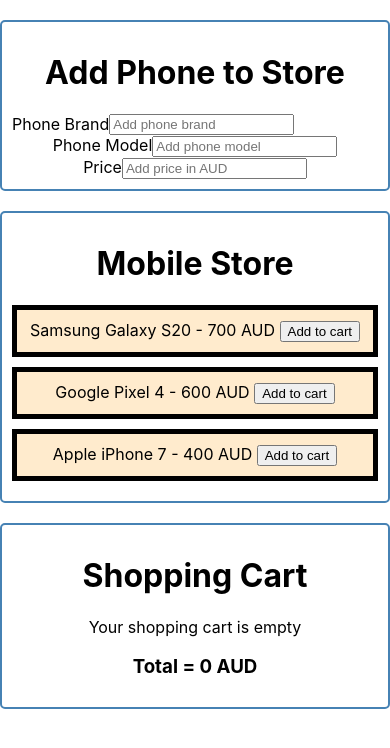
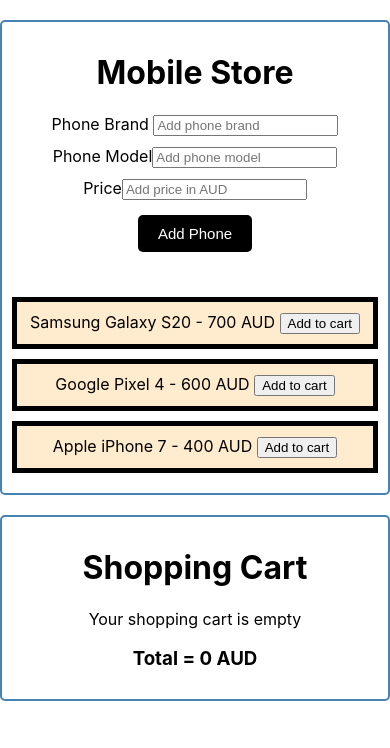
Before and after one commit to machineawin/mobile-store, a React (Create React App) app: page / in a window 390 px wide. Shown: the top 748 px of the page. Built offline with nearby package versions, Linux system fonts and the light colour scheme.

Commit message:
Add styling to AddPhone component

```diff
--- a/src/App.js
+++ b/src/App.js
@@ -59,7 +59,6 @@
 
   return (
     <div className="App">
-      <AddPhone/>
       <MobileStore phones = {phones} onAdd = {addToCart}/>
       <ShoppingCart phones = {cartPhones} total = {cartTotal}/>
     </div>
--- a/src/Components/AddPhone.jsx
+++ b/src/Components/AddPhone.jsx
@@ -2,24 +2,26 @@
 
 const AddPhone = () => {
   return (
-    < div className="container">
-        <Header title="Add Phone to Store"/>
-        <form >
+
+    <form className="add-form">
         <div className="form-control">
             <label>Phone Brand </label>
             <input placeholder='Add phone brand'></input>
         </div>
-            <div>
+        <div className="form-control">
             <label>Phone Model</label>
             <input placeholder='Add phone model'></input>
         </div>
-            <div>
+        <div className="form-control">
             <label>Price</label>
             <input placeholder='Add price in AUD'></input>
         </div>
+        <div>
+            <input type= 'submit' value = 'Add Phone' className="btn"></input>
+        </div>
 
     </form>
-    </div>
+
   )
 }
 
--- a/src/Components/MobilePhones.jsx
+++ b/src/Components/MobilePhones.jsx
@@ -10,7 +10,7 @@
                   <span>{`${phone.brand} `}</span>
                   <span>{`${phone.model} `}</span>
                   <span>{`- ${phone.price} AUD `}</span>
-                  <button className='btn' onClick={()=>onAdd(phone.id)}>Add to cart</button>
+                  <button onClick={()=>onAdd(phone.id)}>Add to cart</button>
               </div>
           )
       })
--- a/src/Components/MobileStore.jsx
+++ b/src/Components/MobileStore.jsx
@@ -1,4 +1,5 @@
 import React from 'react'
+import AddPhone from './AddPhone'
 import Header from './Header'
 import MobilePhones from './MobilePhones'
 
@@ -6,6 +7,7 @@
   return (
     <div className='container'>
         <Header title='Mobile Store' />
+        <AddPhone/>
         <MobilePhones phones = {phones} onAdd = {onAdd}/>
     </div>
   )
--- a/src/index.css
+++ b/src/index.css
@@ -36,9 +36,36 @@
 
 .btn {
   cursor: pointer;
+  display: inline-block;
+  background: #000;
+  color: #fff;
+  border: none;
+  margin: 5px;
+  padding: 10px 20px;
+  font-size: 15px;
+  text-decoration: none;
+  border-radius: 5px;
+}
+
+.add-form {
+  margin-bottom: 40px;
 }
 
 .form-control {
-  display: flex;
-  align-items: centers;
+  margin: 10px;
 }
+
+/*
+.btn {
+  display: inline-block;
+  background: #000;
+  color: #fff;
+  border: none;
+  padding: 10px 20px;
+  margin: 5px;
+  border-radius: 5px;
+  cursor: pointer;
+  text-decoration: none;
+  font-size: 15px;
+  font-family: inherit;
+}*/
```
Lines whose indentation alone changed are shown as unchanged.
